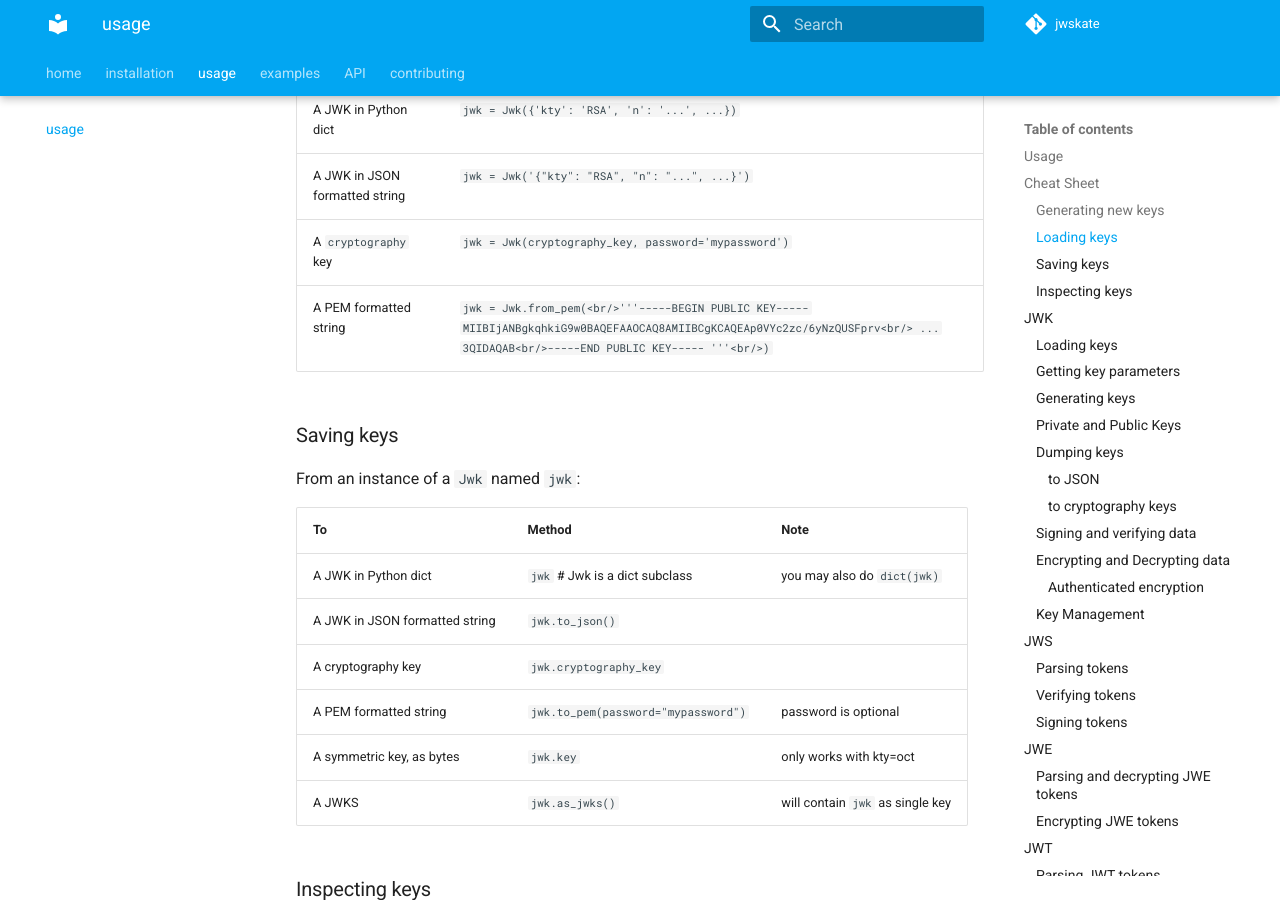
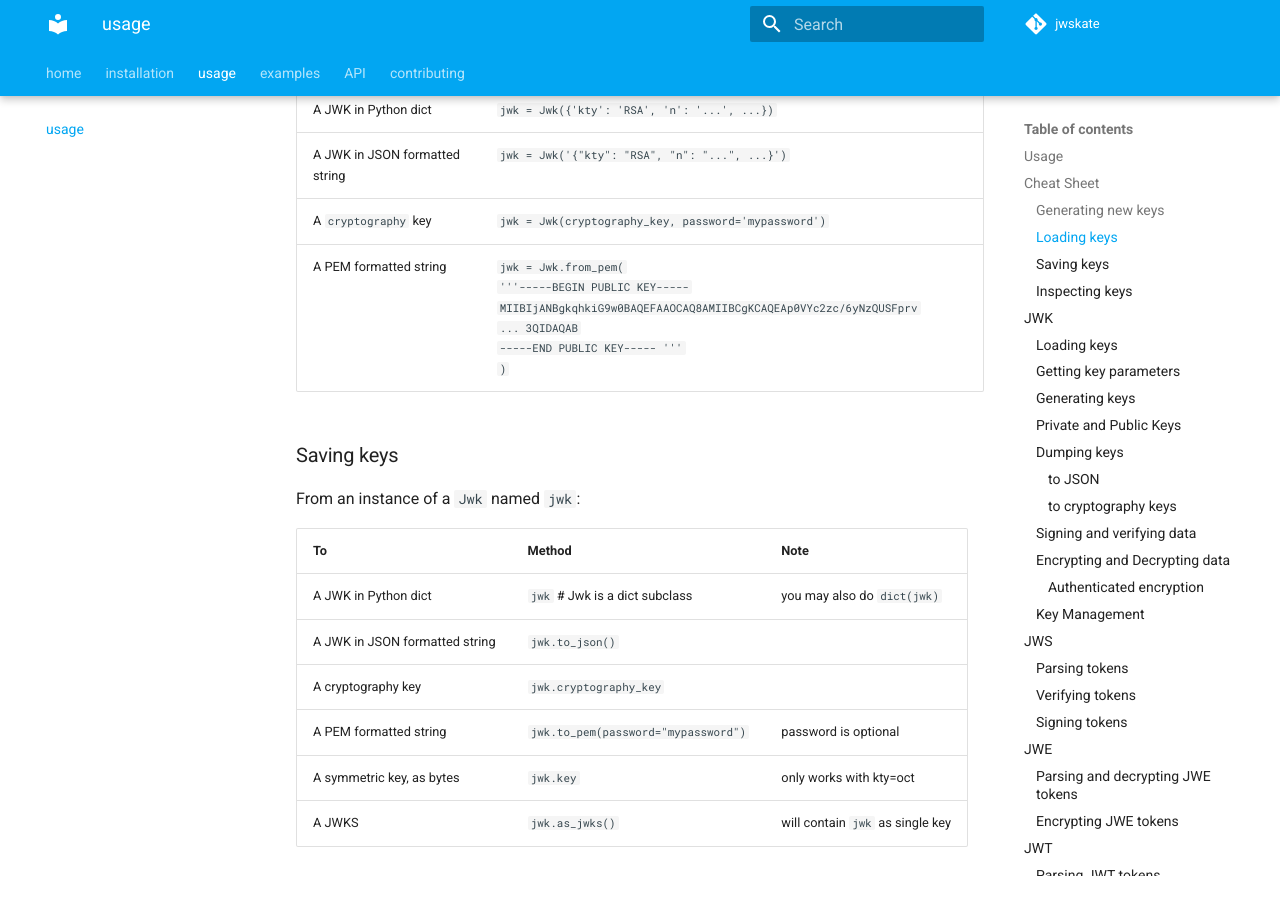
Before and after one commit to guillp/jwskate, an MkDocs documentation site: the page built from docs/usage.md, in a window 1280 px wide and 900 px high, scrolled down 687 px. Built offline with MkDocs 1.6.1 and Material for MkDocs 9.7.7, drawn with Linux system fonts in a browser that asks for light colours; comment, search, counter and statistics services are not loaded.

Commit message:
update docs

```diff
--- a/docs/usage.md
+++ b/docs/usage.md
@@ -10,19 +10,19 @@
 
 ## Generating new keys
 
-| Usage                    | Method                    |
-|--------------------------|---------------------------|
-| For a specific algorithm | Jwk.generate(alg='ES256') |
-| For a specific key type  | Jwk.generate(kty='RSA')   |
+| Usage                    | Method                      |
+|--------------------------|-----------------------------|
+| For a specific algorithm | `Jwk.generate(alg='ES256')` |
+| For a specific key type  | `Jwk.generate(kty='RSA')`   |
 
 ## Loading keys
 
-| From                           | Method                                                                                                                                                                               |
-|--------------------------------|--------------------------------------------------------------------------------------------------------------------------------------------------------------------------------------|
-| A JWK in Python dict           | `jwk = Jwk({'kty': 'RSA', 'n': '...', ...})`                                                                                                                                         |
-| A JWK in JSON formatted string | `jwk = Jwk('{"kty": "RSA", "n": "...", ...}')`                                                                                                                                       |
-| A `cryptography` key           | `jwk = Jwk(cryptography_key, password='mypassword')`                                                                                                                                  |
-| A PEM formatted string         | `jwk = Jwk.from_pem(<br/>'''-----BEGIN PUBLIC KEY----- MIIBIjANBgkqhkiG9w0BAQEFAAOCAQ8AMIIBCgKCAQEAp0VYc2zc/6yNzQUSFprv<br/> ... 3QIDAQAB<br/>-----END PUBLIC KEY----- '''<br/>)` |
+| From                           | Method                                                                                                                                                                                   |
+|--------------------------------|------------------------------------------------------------------------------------------------------------------------------------------------------------------------------------------|
+| A JWK in Python dict           | `jwk = Jwk({'kty': 'RSA', 'n': '...', ...})`                                                                                                                                             |
+| A JWK in JSON formatted string | `jwk = Jwk('{"kty": "RSA", "n": "...", ...}')`                                                                                                                                           |
+| A `cryptography` key           | `jwk = Jwk(cryptography_key, password='mypassword')`                                                                                                                                     |
+| A PEM formatted string         | `jwk = Jwk.from_pem(`<br/>`'''-----BEGIN PUBLIC KEY----- MIIBIjANBgkqhkiG9w0BAQEFAAOCAQ8AMIIBCgKCAQEAp0VYc2zc/6yNzQUSFprv`<br/>`... 3QIDAQAB`<br/>`-----END PUBLIC KEY----- '''`<br/>`)` |
 
 ## Saving keys
 
@@ -39,17 +39,17 @@
 
 ## Inspecting keys
 
-| Usage                     | Method                                                                                                                  | Returns                                                                                             |
-|---------------------------|-------------------------------------------------------------------------------------------------------------------------|-----------------------------------------------------------------------------------------------------|
-| Check privateness         | jwk.is_private()                                                                                                        | `bool`                                                                                              |
-| Check symmetricness       | jwk.is_symmetric()                                                                                                      | `bool`                                                                                              |
-| Get Key Type              | jwk.kty                                                                                                                 | key type, as `str`                                                                                  |
-| Get Alg (if present)      | jwk.alg                                                                                                                 | intended algorithm identifier, as `str`                                                             |
-| Get Use                   | jwk.use                                                                                                                 | intended key use, if present, or deduced from `alg`                                                 |
-| Get Key Ops               | jwk.key_ops                                                                                                             | intended key operations, if present,<br>or deduced from `use`, `kty`, privateness and symmetricness |
-| Get attributes            | jwk\['attribute'\]<br>jwk.attribute                                                                                      | attribute value                                                                                     |
-| Get thumbprint            | jwk.thumbprint()<br>jwk.thumbprint_uri()                                                                                | Computed thumbprint or thumbprint URI                                                               |
-| Get supported algorithms  | jwk.supported_signing_algorithms()<br>jwk.supported_key_management_algorithms()<br>jwk.supported_encryption_algorithms() | List of supported algorithms identifiers, as `str`.                                                 |
+| Usage                    | Method                                                                                                                       | Returns                                                                                             |
+|--------------------------|------------------------------------------------------------------------------------------------------------------------------|-----------------------------------------------------------------------------------------------------|
+| Check privateness        | `jwk.is_private()`                                                                                                           | `bool`                                                                                              |
+| Check symmetricness      | `jwk.is_symmetric()`                                                                                                         | `bool`                                                                                              |
+| Get Key Type             | `jwk.kty`                                                                                                                    | key type, as `str`                                                                                  |
+| Get Alg (if present)     | `jwk.alg`                                                                                                                    | intended algorithm identifier, as `str`                                                             |
+| Get Use                  | `jwk.use`                                                                                                                    | intended key use, if present, or deduced from `alg`                                                 |
+| Get Key Ops              | `jwk.key_ops`                                                                                                                | intended key operations, if present,<br>or deduced from `use`, `kty`, privateness and symmetricness |
+| Get attributes           | `jwk['attribute']`<br>`jwk.attribute`                                                                                        | attribute value                                                                                     |
+| Get thumbprint           | `jwk.thumbprint()`<br>`jwk.thumbprint_uri()`                                                                                 | Computed thumbprint or thumbprint URI                                                               |
+| Get supported algorithms | `jwk.supported_signing_algorithms()`<br>`jwk.supported_key_management_algorithms()`<br>`jwk.supported_encryption_algorithms()` | List of supported algorithms identifiers, as `str`.                                                 |
 
 # JWK
 
--- a/mkdocs.yml
+++ b/mkdocs.yml
@@ -1,8 +1,8 @@
 site_name: jwskate
-# site_url: http://www.jieyu.ai
+site_url: https://guillp.github.io/jwskate/
 repo_url: https://github.com/guillp/jwskate
 repo_name: jwskate
-#strict: true
+strict: true
 nav:
   - home: index.md
   - installation: installation.md
@@ -43,7 +43,7 @@
   - toc:
       baselevel: 2
       permalink: true
-      slugify: !!python/name:pymdownx.slugs.uslugify
+      slugify: !!python/object/apply:pymdownx.slugs.slugify {kwds: {case: lower}}
   - meta
 plugins:
   - include-markdown
@@ -51,8 +51,6 @@
       lang: en
   - mkdocstrings:
       enable_inventory: true
-      watch:
-        - jwskate
 extra:
   social:
     - icon: fontawesome/brands/github
@@ -60,3 +58,5 @@
       name: Github
     - icon: material/email
       link: "mailto:guill.p.linux@gmail.com"
+watch:
+- jwskate
```
Also changed, not shown: README.md (+8 -0 lines).
